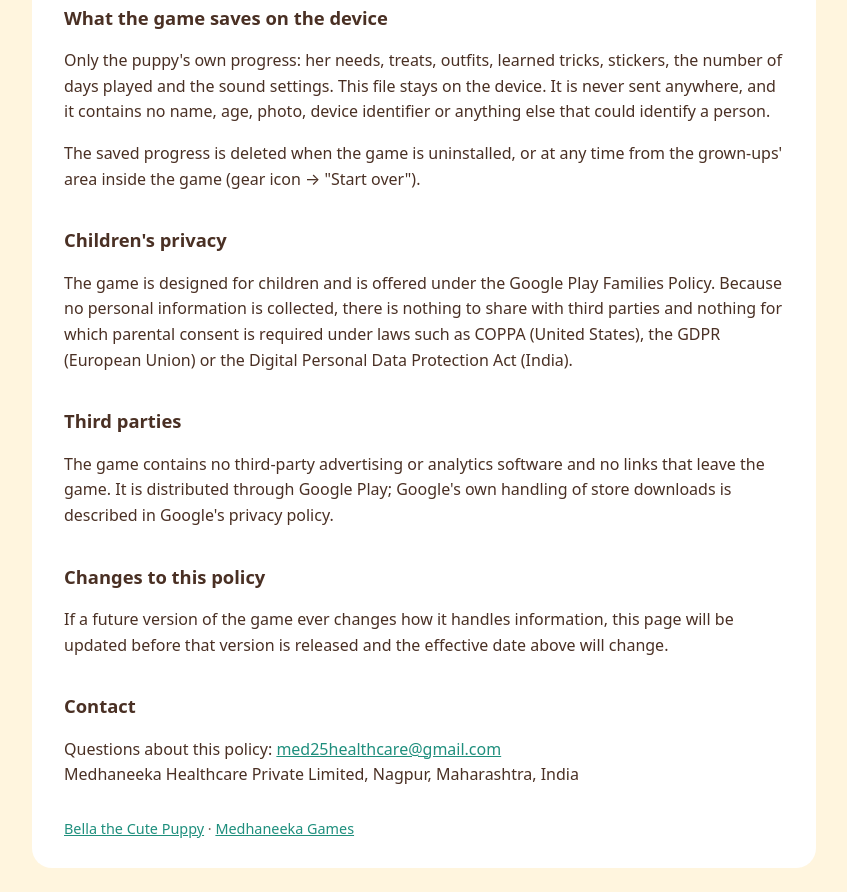
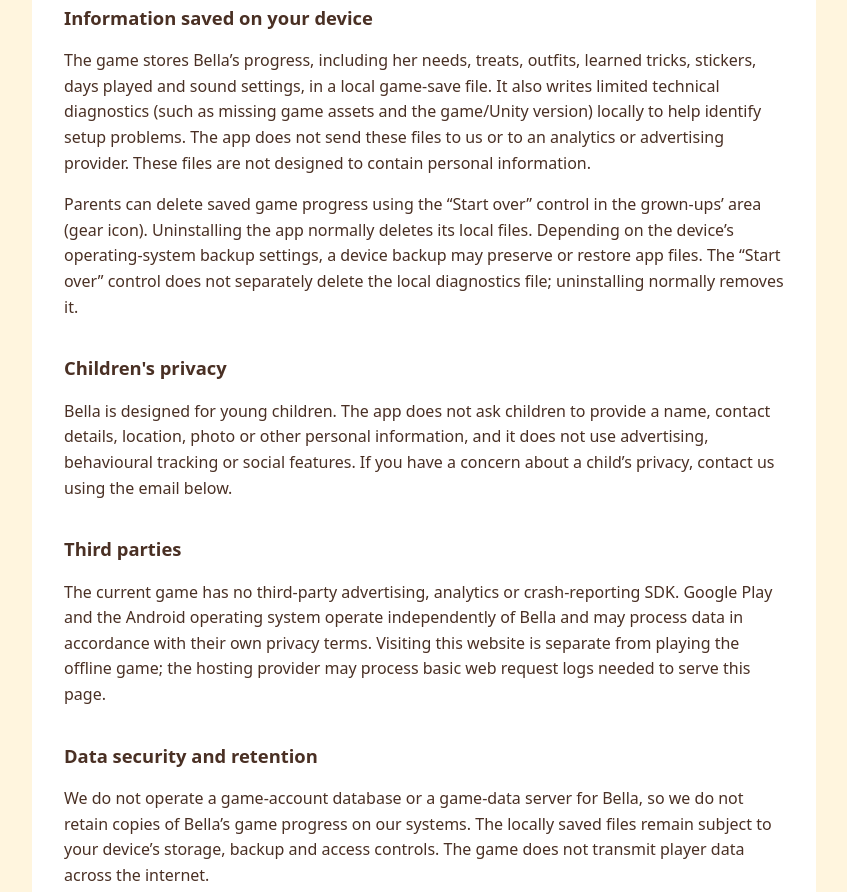
Before and after one commit to medh-eng/Bella-cute-puppy, a plain HTML site: page docs/privacy.html in a window 1280 px wide. Shown: the part 466-1358 px from the top of the page, without its empty margins (216-1063 px from the left). Drawn offline with Linux system fonts and the light colour scheme.

Commit message:
Clarify Bella local storage and children's privacy disclosures

```diff
--- a/docs/privacy.html
+++ b/docs/privacy.html
@@ -3,7 +3,9 @@
 <head>
 <meta charset="utf-8">
 <meta name="viewport" content="width=device-width, initial-scale=1">
-<title>Privacy Policy — Bella the Cute Puppy</title>
+<title>Privacy Policy — Bella the Cute Puppy | Medhaneeka Games</title>
+<meta name="description" content="Privacy policy for Bella the Cute Puppy, an offline children’s game by Medhaneeka Healthcare Private Limited.">
+<link rel="canonical" href="https://games.medhaneekahealthcare.in/privacy.html">
 <link rel="icon" href="assets/favicon.png">
 <style>
   body { font-family: system-ui, -apple-system, "Segoe UI", Roboto, sans-serif; line-height: 1.6;
@@ -30,23 +32,18 @@ transmit or share any personal information — from children or from anyone else
 no analytics and no crash-reporting service. It does not use the internet and does not ask for any
 device permission (no camera, microphone, location, contacts, storage or advertising ID).</p>
 
-<h2>What the game saves on the device</h2>
-<p>Only the puppy's own progress: her needs, treats, outfits, learned tricks, stickers, the number of
-days played and the sound settings. This file stays on the device. It is never sent anywhere, and it
-contains no name, age, photo, device identifier or anything else that could identify a person.</p>
-<p>The saved progress is deleted when the game is uninstalled, or at any time from the grown-ups'
-area inside the game (gear icon &rarr; "Start over").</p>
+<h2>Information saved on your device</h2>
+<p>The game stores Bella’s progress, including her needs, treats, outfits, learned tricks, stickers, days played and sound settings, in a local game-save file. It also writes limited technical diagnostics (such as missing game assets and the game/Unity version) locally to help identify setup problems. The app does not send these files to us or to an analytics or advertising provider. These files are not designed to contain personal information.</p>
+<p>Parents can delete saved game progress using the “Start over” control in the grown-ups’ area (gear icon). Uninstalling the app normally deletes its local files. Depending on the device’s operating-system backup settings, a device backup may preserve or restore app files. The “Start over” control does not separately delete the local diagnostics file; uninstalling normally removes it.</p>
 
 <h2>Children's privacy</h2>
-<p>The game is designed for children and is offered under the Google Play Families Policy. Because no
-personal information is collected, there is nothing to share with third parties and nothing for which
-parental consent is required under laws such as COPPA (United States), the GDPR (European Union) or
-the Digital Personal Data Protection Act (India).</p>
+<p>Bella is designed for young children. The app does not ask children to provide a name, contact details, location, photo or other personal information, and it does not use advertising, behavioural tracking or social features. If you have a concern about a child’s privacy, contact us using the email below.</p>
 
 <h2>Third parties</h2>
-<p>The game contains no third-party advertising or analytics software and no links that leave the
-game. It is distributed through Google Play; Google's own handling of store downloads is described in
-Google's privacy policy.</p>
+<p>The current game has no third-party advertising, analytics or crash-reporting SDK. Google Play and the Android operating system operate independently of Bella and may process data in accordance with their own privacy terms. Visiting this website is separate from playing the offline game; the hosting provider may process basic web request logs needed to serve this page.</p>
+
+<h2>Data security and retention</h2>
+<p>We do not operate a game-account database or a game-data server for Bella, so we do not retain copies of Bella’s game progress on our systems. The locally saved files remain subject to your device’s storage, backup and access controls. The game does not transmit player data across the internet.</p>
 
 <h2>Changes to this policy</h2>
 <p>If a future version of the game ever changes how it handles information, this page will be updated
@@ -54,7 +51,7 @@ before that version is released and the effective date above will change.</p>
 
 <h2>Contact</h2>
 <p>Questions about this policy: <a href="mailto:med25healthcare@gmail.com">med25healthcare@gmail.com</a><br>
-Medhaneeka Healthcare Private Limited, Nagpur, Maharashtra, India</p>
+Medhaneeka Healthcare Private Limited<br>2, Surdham Complex, 2nd Lane from Panchsheel Square, Dhantoli,<br>Nagpur, Maharashtra 440012, India</p>
 
 <footer><a href="bella.html">Bella the Cute Puppy</a> · <a href="./">Medhaneeka Games</a></footer>
 </main>
```
